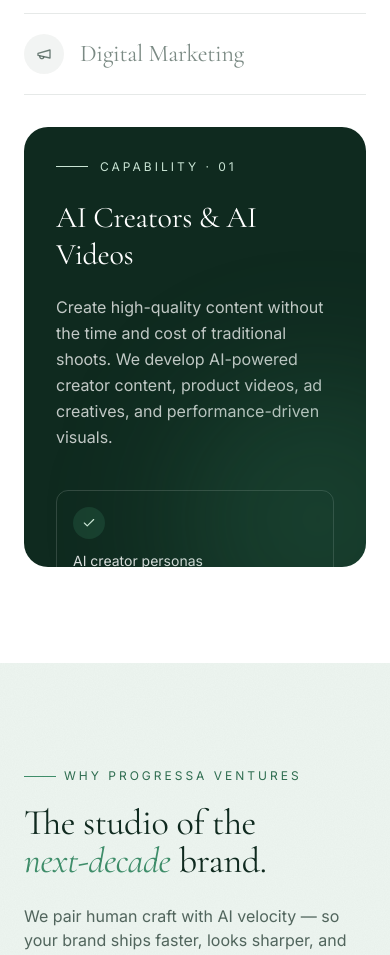
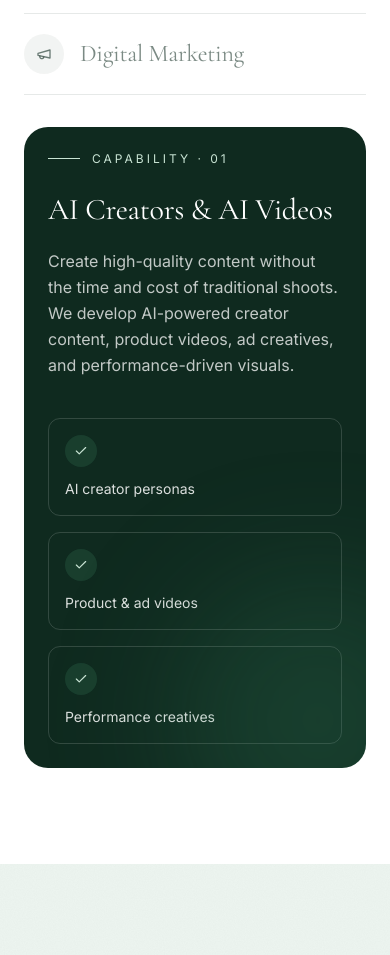
Before and after one commit to AkshathPunacha/progresa-ventures, a React (Vite) app: page / in a window 390 px wide. Shown: the part 2320-3275 px from the top of the page. Built offline with nearby package versions, Linux system fonts and the light colour scheme.

Commit message:
Fix cropping of green cards on mobile devices

```diff
--- a/src/App.jsx
+++ b/src/App.jsx
@@ -459,7 +459,7 @@
                   animate={{ opacity: 1, y: 0 }}
                   exit={{ opacity: 0, y: -16 }}
                   transition={{ duration: 0.5, ease: [0.22, 1, 0.36, 1] }}
-                  className="absolute inset-0 p-8 lg:p-12 flex flex-col justify-between"
+                  className="relative lg:absolute lg:inset-0 p-6 sm:p-8 lg:p-12 flex flex-col justify-between"
                 >
                   <div>
                     <div className="flex items-center gap-3 text-xs tracking-[0.25em] uppercase text-sage-light">
```
